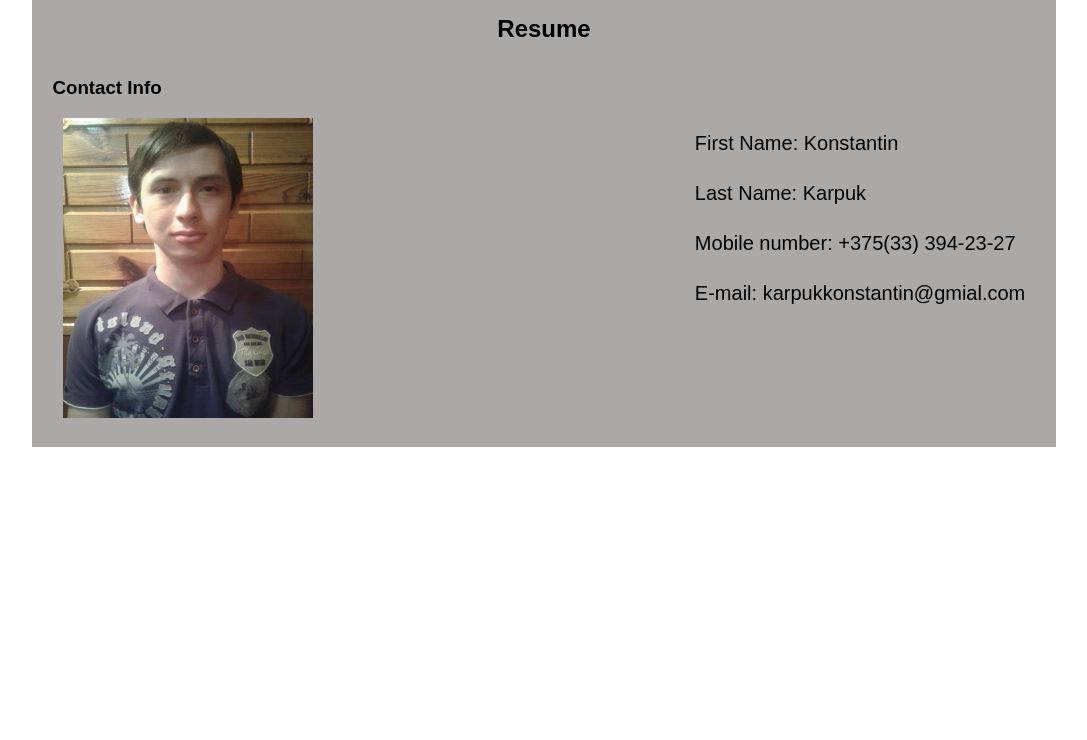
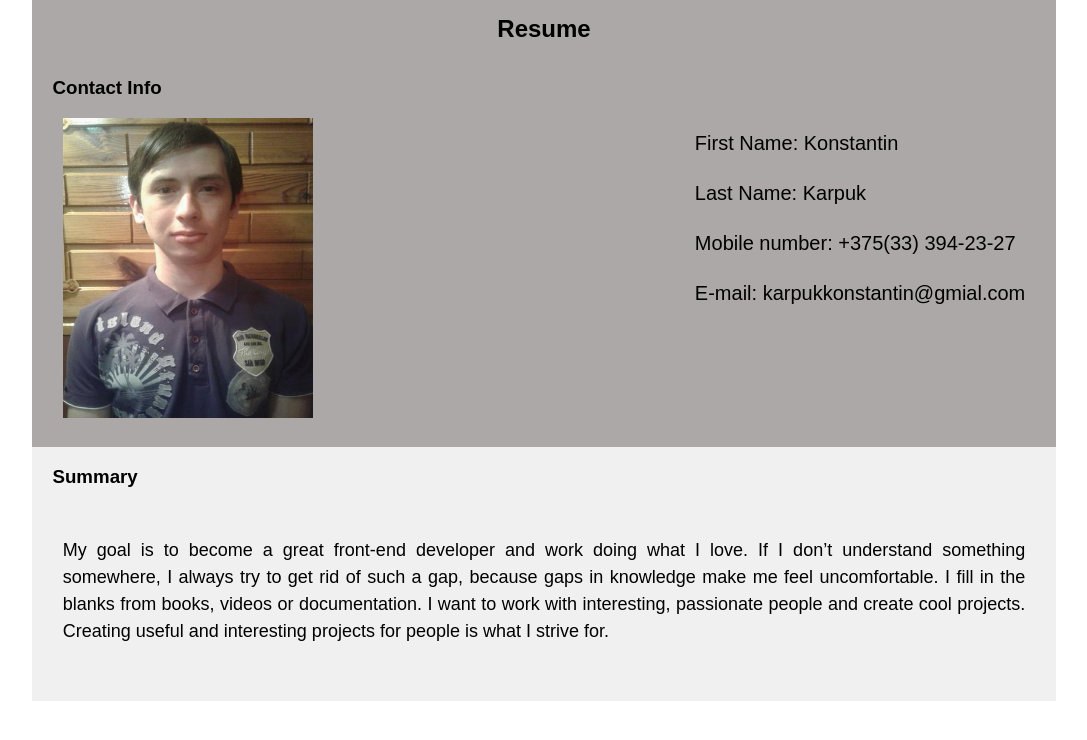
Before and after one commit to Setraiser/rsschool-cv, a plain HTML site: page index.html in a window 1280 px wide. Shown: the whole page, without its empty margins (96-1183 px from the left). Drawn offline with Linux system fonts and the light colour scheme.

Commit message:
feat: add summary and styles

```diff
--- a/css/style.css
+++ b/css/style.css
@@ -78,3 +78,7 @@ h4 {
     font-size: 18px;
     line-height: 1.5em;
 }
+
+#summary .site-container {
+    background-color: #f0f0f0;
+}
--- a/index.html
+++ b/index.html
@@ -25,6 +25,21 @@
                     </div>
                 </div>
             </section>
+            <section id="summary">
+                <div class="site-container">
+                    <h3>Summary</h3>
+                    <div class="text-block">
+                        <p>
+                            My goal is to become a great front-end developer and work doing what I love.
+                            If I don’t understand something somewhere, I always try to get rid of such a gap,
+                            because gaps in knowledge make me feel uncomfortable. I fill in the blanks from books,
+                            videos or documentation.
+                            I want to work with interesting, passionate people and create cool projects.
+                            Creating useful and interesting projects for people is what I strive for.
+                        </p>
+                    </div>
+                </div>
+            </section>
         </main>
     </body>
 </html>
```
